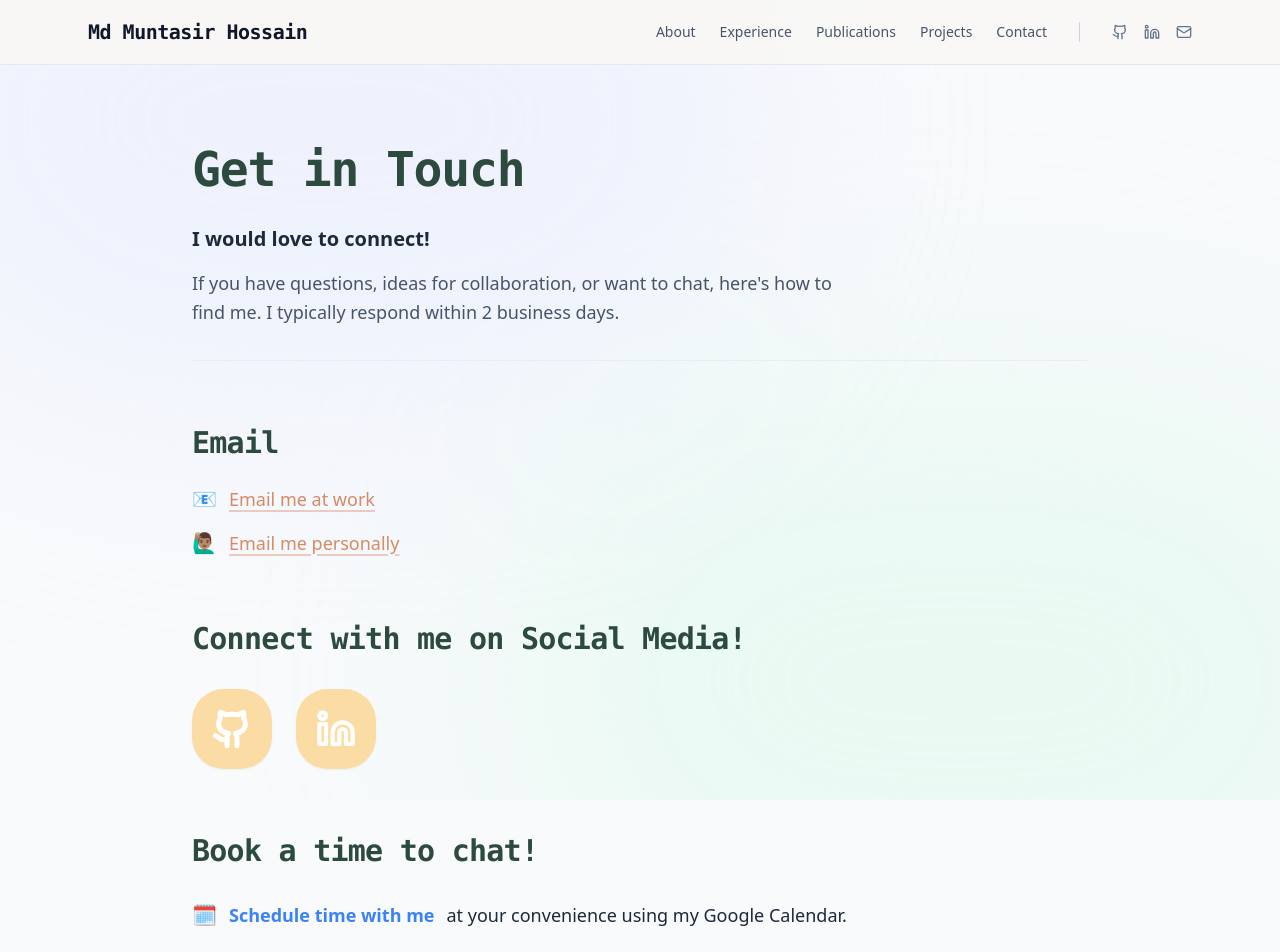
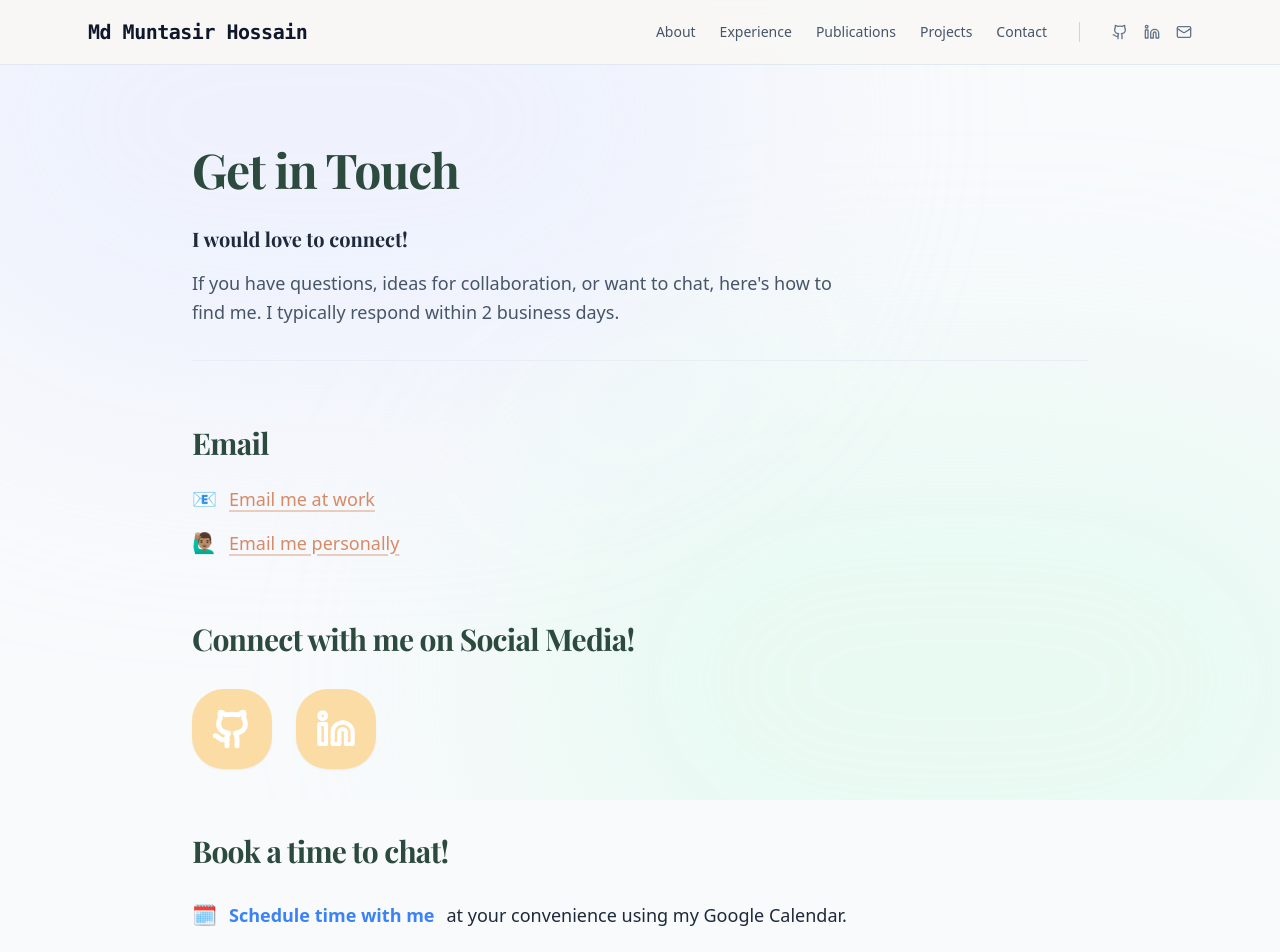
Before and after one commit to Muhit1204/Muhit1204.github.io, a Next.js app: page /contact in a window 1280 px wide. Shown: the top 952 px of the page. Built offline with nearby package versions, Linux system fonts and the light colour scheme.

Commit message:
Change headings to Playfair Display serif font for academic style

```diff
--- a/app/about/page.tsx
+++ b/app/about/page.tsx
@@ -8,7 +8,7 @@ export default function About() {
       <section className="space-y-6 pt-8">
         <div className="flex flex-col md:flex-row md:items-start justify-between gap-6">
           <div className="space-y-6 max-w-3xl">
-            <h1 className="text-4xl md:text-5xl font-bold tracking-tight text-slate-900 font-mono">About Me</h1>
+            <h1 className="text-4xl md:text-5xl font-bold tracking-tight text-slate-900">About Me</h1>
             <p className="text-xl text-slate-600 font-light leading-relaxed">
               Beyond the code and the lab, I am an explorer at heart—whether that means navigating the complexities of satellite networks or finding the best hiking trails.
             </p>
--- a/app/contact/page.tsx
+++ b/app/contact/page.tsx
@@ -5,7 +5,7 @@ export default function Contact() {
     <div className="max-w-4xl mx-auto space-y-16 pb-16 pt-8">
       {/* Header */}
       <section className="space-y-8 border-b border-slate-200/60 pb-8">
-        <h1 className="text-4xl md:text-5xl font-bold tracking-tight text-[#2d4a3e] font-mono">
+        <h1 className="text-4xl md:text-5xl font-bold tracking-tight text-[#2d4a3e]">
           Get in Touch
         </h1>
         <div className="space-y-4">
@@ -18,7 +18,7 @@ export default function Contact() {
 
       {/* Email Section */}
       <section className="space-y-6">
-        <h2 className="text-3xl font-bold tracking-tight text-[#2d4a3e] font-mono">Email</h2>
+        <h2 className="text-3xl font-bold tracking-tight text-[#2d4a3e]">Email</h2>
         <ul className="space-y-4 text-lg">
           <li className="flex items-center gap-3">
             <span className="text-xl">📧</span>
@@ -37,7 +37,7 @@ export default function Contact() {
 
       {/* Social Media Section */}
       <section className="space-y-6">
-        <h2 className="text-3xl font-bold tracking-tight text-[#2d4a3e] font-mono">Connect with me on Social Media!</h2>
+        <h2 className="text-3xl font-bold tracking-tight text-[#2d4a3e]">Connect with me on Social Media!</h2>
         <div className="flex gap-6 pt-2">
           <a
             href="https://github.com/Muhit1204"
@@ -60,7 +60,7 @@ export default function Contact() {
 
       {/* Book a Chat Section */}
       <section className="space-y-8">
-        <h2 className="text-3xl font-bold tracking-tight text-[#2d4a3e] font-mono">Book a time to chat!</h2>
+        <h2 className="text-3xl font-bold tracking-tight text-[#2d4a3e]">Book a time to chat!</h2>
         <div className="space-y-6">
           <div className="flex items-center gap-3">
             <span className="text-xl">🗓️</span>
--- a/app/experience/page.tsx
+++ b/app/experience/page.tsx
@@ -79,7 +79,7 @@ export default function Experience() {
       className="space-y-16 max-w-5xl mx-auto pb-12"
     >
       <motion.div variants={itemVariants} className="space-y-4 pt-8">
-        <h1 className="text-4xl md:text-5xl font-bold tracking-tight text-slate-900 font-mono">Professional Experience</h1>
+        <h1 className="text-4xl md:text-5xl font-bold tracking-tight text-slate-900">Professional Experience</h1>
         <p className="text-xl text-slate-600 font-light leading-relaxed max-w-3xl">
           My academic and industry work experience.
         </p>
--- a/app/globals.css
+++ b/app/globals.css
@@ -1,6 +1,16 @@
 @tailwind base;
 @tailwind components;
 @tailwind utilities;
+
+/* Academic Formal Heading Font */
+h1,
+h2,
+h3,
+h4,
+h5,
+h6 {
+    font-family: var(--font-heading), 'Playfair Display', Georgia, 'Times New Roman', serif;
+}
 
 /* Global Text Hyperlink Styles */
 p a,
--- a/app/layout.tsx
+++ b/app/layout.tsx
@@ -1,5 +1,5 @@
 import type { Metadata } from 'next';
-import { Inter, JetBrains_Mono } from 'next/font/google';
+import { Inter, JetBrains_Mono, Playfair_Display } from 'next/font/google';
 import './globals.css';
 import Navbar from '@/components/Navbar';
 import Footer from '@/components/Footer';
@@ -14,6 +14,12 @@ const jetbrainsMono = JetBrains_Mono({
   variable: '--font-mono',
 });
 
+const playfair = Playfair_Display({
+  subsets: ['latin'],
+  variable: '--font-heading',
+  weight: ['400', '500', '600', '700', '800', '900'],
+});
+
 export const metadata: Metadata = {
   title: 'Md Muntasir Hossain | Research Portfolio',
   description: 'Interactive research portfolio of Md Muntasir Hossain. MS in Computer Science at Lamar University.',
@@ -21,7 +27,7 @@ export const metadata: Metadata = {
 
 export default function RootLayout({ children }: { children: React.ReactNode }) {
   return (
-    <html lang="en" className={`${inter.variable} ${jetbrainsMono.variable}`}>
+    <html lang="en" className={`${inter.variable} ${jetbrainsMono.variable} ${playfair.variable}`}>
       <body className="font-sans bg-slate-50 text-slate-900 min-h-screen flex flex-col selection:bg-indigo-500/30 relative" suppressHydrationWarning>
         {/* Dynamic Background */}
         <div className="fixed inset-0 z-[-1] pointer-events-none overflow-hidden">
--- a/app/page.tsx
+++ b/app/page.tsx
@@ -19,7 +19,7 @@ export default function Home() {
           />
         </div>
         <div className="flex-1 space-y-6 flex flex-col justify-center py-4">
-          <h1 className="text-4xl md:text-5xl font-bold text-slate-900 font-mono tracking-tight">
+          <h1 className="text-4xl md:text-5xl font-bold text-slate-900 tracking-tight">
             Md Muntasir Hossain
           </h1>
           <p className="text-lg text-slate-700 leading-relaxed">
--- a/app/projects/page.tsx
+++ b/app/projects/page.tsx
@@ -81,7 +81,7 @@ export default function Projects() {
       className="space-y-16 max-w-5xl mx-auto pb-12"
     >
       <motion.div variants={itemVariants} className="space-y-4 pt-8">
-        <h1 className="text-4xl md:text-5xl font-bold tracking-tight text-slate-900 font-mono">Projects</h1>
+        <h1 className="text-4xl md:text-5xl font-bold tracking-tight text-slate-900">Projects</h1>
         <p className="text-xl text-slate-600 font-light leading-relaxed max-w-3xl">
           A showcase of my technical projects spanning machine learning, networking, and data analysis.
         </p>
--- a/app/publications/page.tsx
+++ b/app/publications/page.tsx
@@ -60,7 +60,7 @@ export default function Publications() {
       <motion.div variants={itemVariants} className="space-y-4 pt-8">
         <div className="flex flex-col md:flex-row md:items-end justify-between gap-6">
           <div className="space-y-4">
-            <h1 className="text-4xl md:text-5xl font-bold tracking-tight text-slate-900 font-mono">Research & Publications</h1>
+            <h1 className="text-4xl md:text-5xl font-bold tracking-tight text-slate-900">Research & Publications</h1>
             <p className="text-xl text-slate-600 font-light leading-relaxed max-w-3xl">
               A collection of my academic research, conference proceedings, and thesis work focused on satellite communications and network resilience.
             </p>
```
Also changed, not shown: 13 other files (tests, documents, lock files or other folders).
